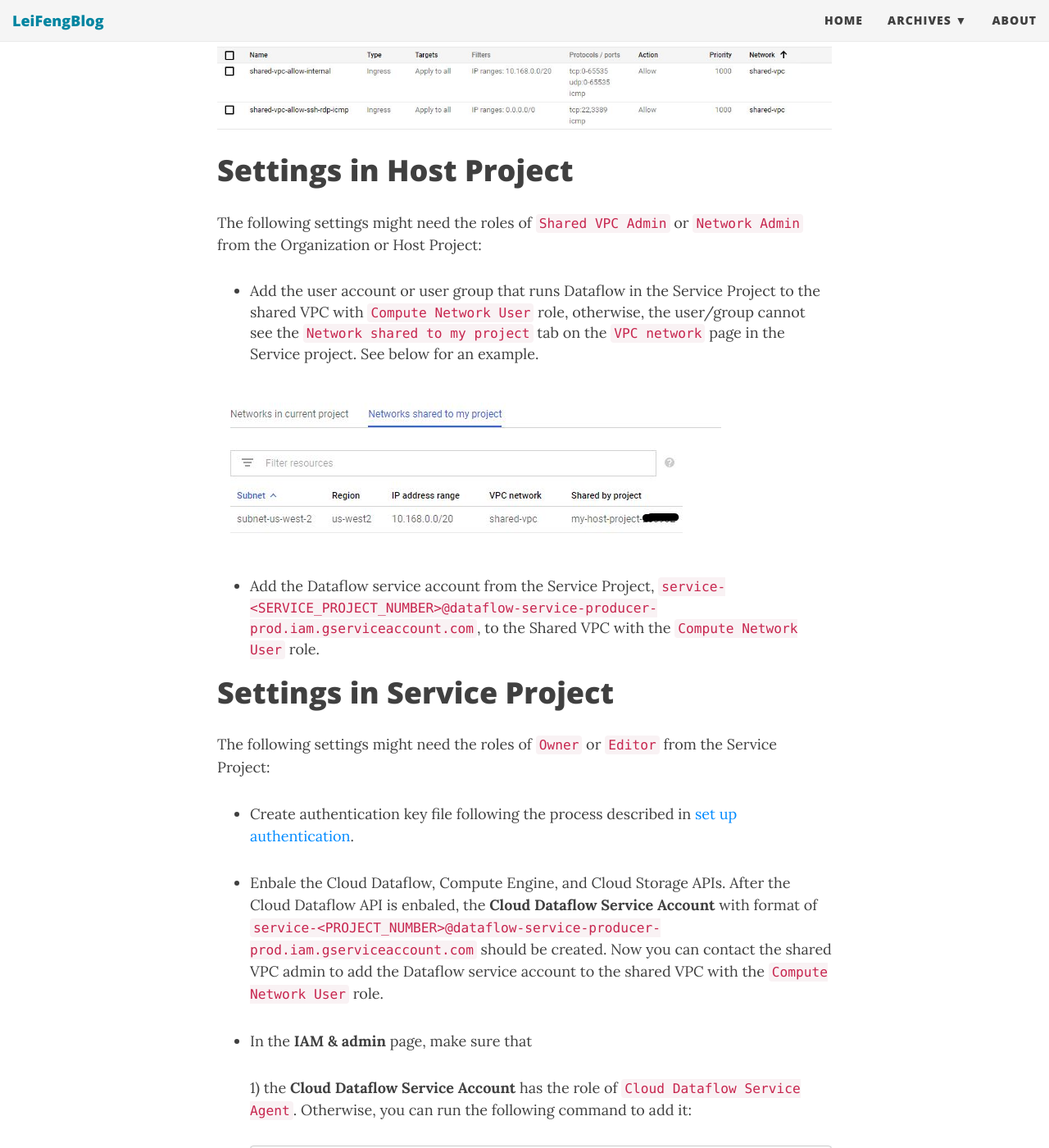
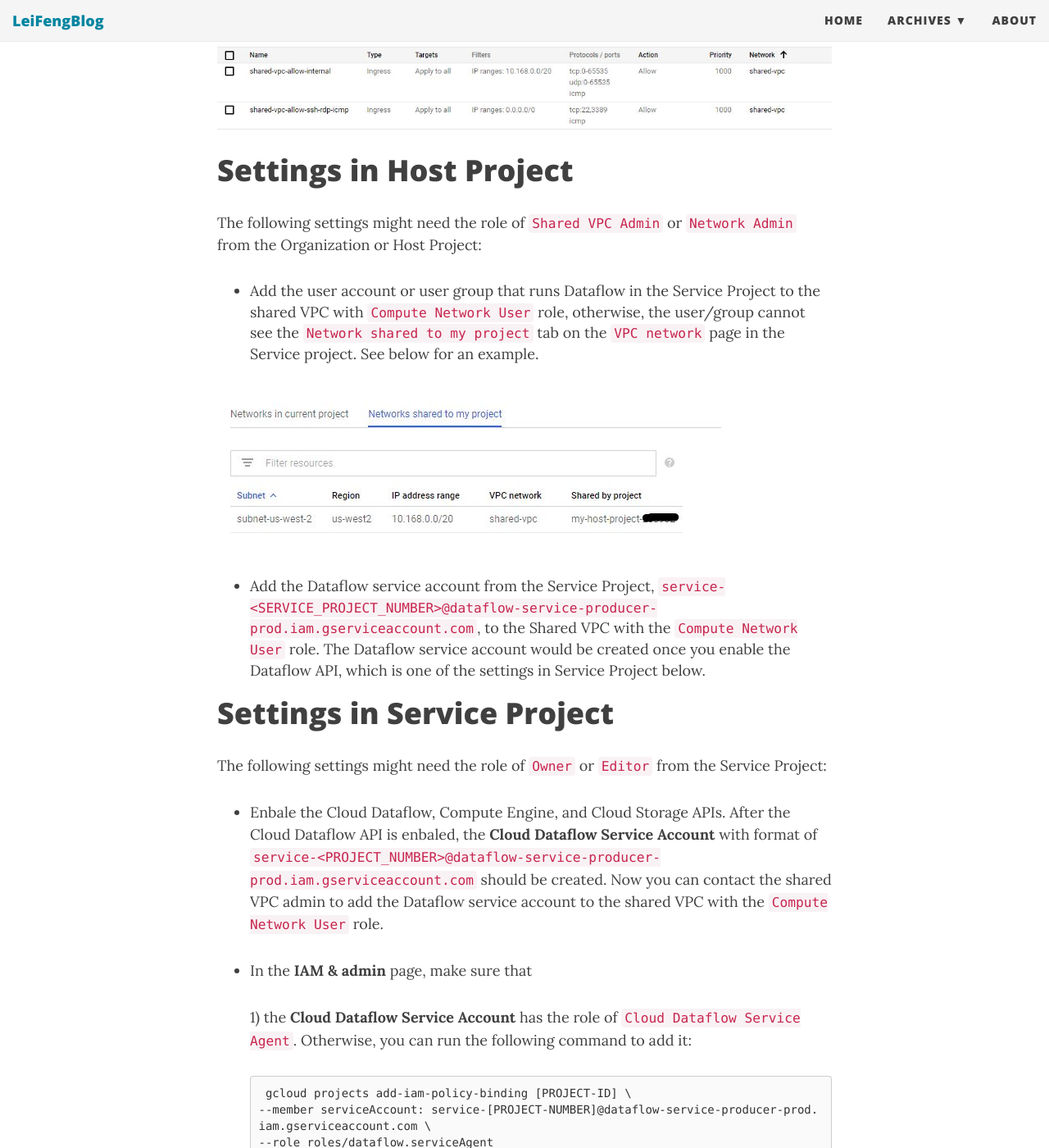
Before and after one commit to stonefl/stonefl.github.io, a Jekyll site: the page built from _posts/2020-01-15-run-dataflow-jobs-in-a-shared-vpc-on-gcp.md, in a window 1280 px wide and 1400 px high, scrolled down 2607 px. Shown: the whole window at 82% size. Built offline with Jekyll 4.4.1, drawn with Linux system fonts in a browser that asks for light colours; nearby versions of some CDN libraries; comment, search, counter and statistics services are not loaded; some of the changed text lies outside the part shown.

Commit message:
Update 2020-01-15-run-dataflow-jobs-in-a-shared-vpc-on-gcp.md

````diff
--- a/_posts/2020-01-15-run-dataflow-jobs-in-a-shared-vpc-on-gcp.md
+++ b/_posts/2020-01-15-run-dataflow-jobs-in-a-shared-vpc-on-gcp.md
@@ -52,20 +52,18 @@
 
 # Settings in Host Project
 
-The following settings might need the roles of `Shared VPC Admin` or `Network Admin` from the Organization or Host Project:
+The following settings might need the role of `Shared VPC Admin` or `Network Admin` from the Organization or Host Project:
 
 - Add the user account or user group that runs Dataflow in the Service Project to the shared VPC with `Compute Network User` role, otherwise, the user/group cannot see the `Network shared to my project` tab on the `VPC network` page in the Service project. See below for an example.
 
 ![shared-vpc-service.JPG]({{site.baseurl}}/img/post/shared-vpc-service.JPG)
 
-- Add the Dataflow service account from the Service Project, `service-<SERVICE_PROJECT_NUMBER>@dataflow-service-producer-prod.iam.gserviceaccount.com`, to the Shared VPC with the `Compute Network User` role.
+- Add the Dataflow service account from the Service Project, `service-<SERVICE_PROJECT_NUMBER>@dataflow-service-producer-prod.iam.gserviceaccount.com`, to the Shared VPC with the `Compute Network User` role. The Dataflow service account would be created once you enable the Dataflow API, which is one of the settings in Service Project below.
 
 
 # Settings in Service Project
 
-The following settings might need the roles of `Owner` or `Editor` from the Service Project:
-
-- Create authentication key file following the process described in [set up authentication](https://cloud.google.com/dataflow/docs/quickstarts/quickstart-java-maven#before-you-begin).
+The following settings might need the role of `Owner` or `Editor` from the Service Project:
 
 - Enbale the Cloud Dataflow, Compute Engine, and Cloud Storage APIs. After the Cloud Dataflow API is enbaled, the **Cloud Dataflow Service Account** with format of `service-<PROJECT_NUMBER>@dataflow-service-producer-prod.iam.gserviceaccount.com` should be created. Now you can contact the shared VPC admin to add the Dataflow service account to the shared VPC with the `Compute Network User` role.
 
@@ -104,6 +102,8 @@
     --priority 1000 \
     --rules tcp:12345-12346
    ```
+
+- Create authentication key file following the process described in [set up authentication](https://cloud.google.com/dataflow/docs/quickstarts/quickstart-java-maven#before-you-begin).
 
 # Specifying Execution Paramters
 
````
